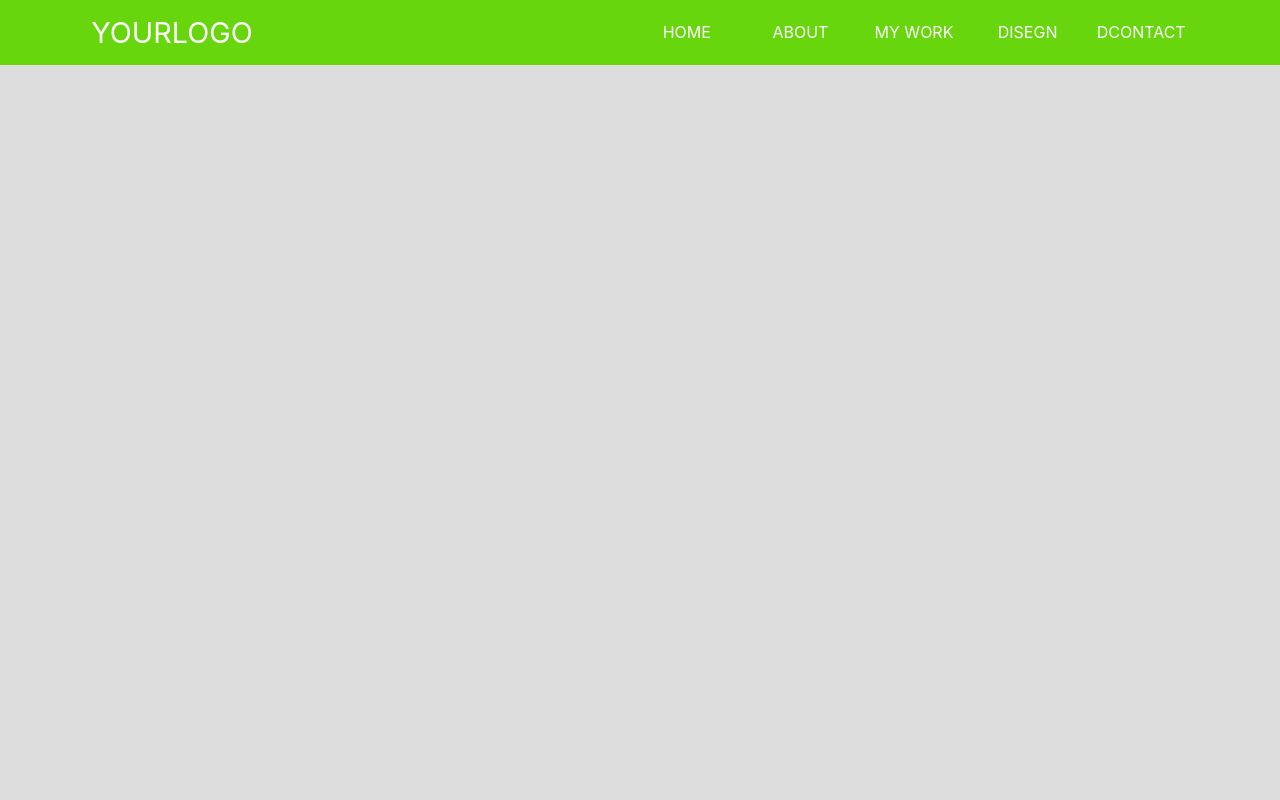
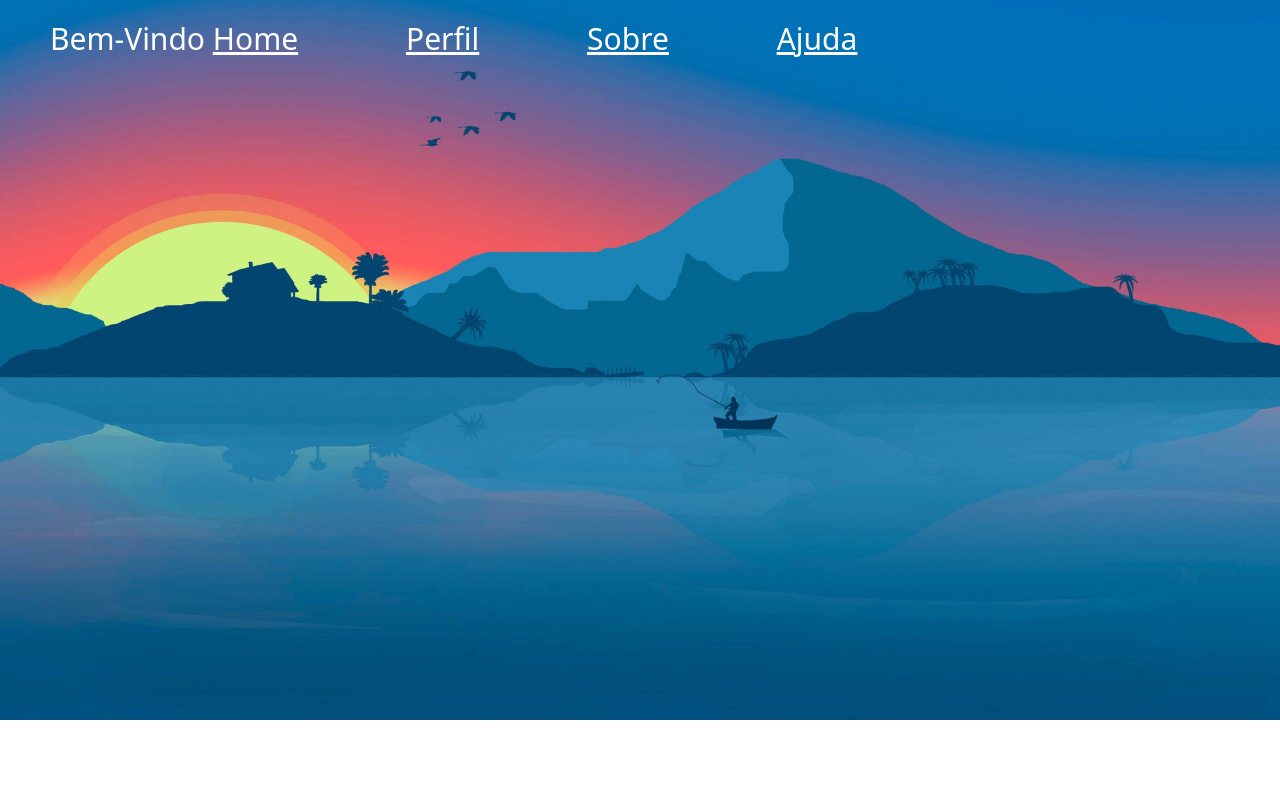
Before and after one commit to FerHe05/Html-Css-JavaScript, a PHP site: page / in a window 1280 px wide. Run offline with PHP 8.4, Linux system fonts and the light colour scheme.

Commit message:
Add files via upload

```diff
--- a/web1/index.html
+++ b/web1/index.html
@@ -9,26 +9,12 @@
 </head>
 <body>
     <nav class="nav">
-        <div class="container">
-            <div class="logo">
-                <a href="#">YourLogo</a>
-            </div>
-            <div class="main_list" id="mainListDiv">
-                <ul>
-                    <li><a href="#">Home</a></li>
-                    <li><a href="#">About</a></li>
-                    <li><a href="#">my work</a></li>
-                    <li><a href="#">disegn</a></li>
-                    <li><a href="#">dcontact</a></li>
-                </ul>
-            </div>
-            <div class="media_button">
-                <button class="main_media_button" id="mediaButton">
-                    <span></span>
-                    <span></span>
-                    <span></span>
-                </button>
-            </div>
+        <div class="texto-nav">
+            Bem-Vindo
+            <a href="">Home</a>
+            <a href="">Perfil</a>
+            <a href="">Sobre</a>
+            <a href="">Ajuda</a>
         </div>
     </nav>
 
--- a/web1/style.css
+++ b/web1/style.css
@@ -6,221 +6,15 @@ body{
     background-repeat: no-repeat;
 }
 
-*{
-    margin: 0;
-    padding: 0;
-    box-sizing: border-box;
-    transition: all 0.4s;
-    font-family: -apple-system,
-    BlinkMacSystemFont,
-    "Segoe UI",
-    Roboto,
-    Helvetica,
-    Arial,
-    sans-serif,
-    "Apple Color Emoji",
-    "Segoe UI Emoji",
-    "Segoe UI Symbol";
+.nav{
+    color: white;
+    font-size: 30px;
+    margin-top: 16px;
+    margin-left: 50px;
 }
-
-.container{
-    margin-left: 5%;
-    margin-right: 5%;
+.texto-nav a{
+    color: white;
+    font-weight: bold 30px;
+    margin-right: 100px;
+    position: relative;
 }
-
-/* Navbar section */
-
-.nav{
-    width: 100%;
-    height: 65px;
-    position: fixed;
-    line-height: 65px;
-    text-align: center;
-    background-color: rgb(103, 214, 12);
-}
-
-.nav div.logo{
-    width: 180px;
-    height: 10px;
-    position: absolute;
-}
-
-.nav div.logo a{
-    text-decoration: none;
-    color: #fff;
-    font-size: 1.8em;
-    text-transform: uppercase;
-}
-
-.nav div.logo a:hover {
-    color: #c0c0c0;
-}
-
-.nav div.main_list{
-    width: 600px;
-    height: 65px;
-    float: right;
-}
-
-.nav div.main_list ul{
-    width:100%;
-    height: 65px;
-    display: flex;
-    list-style: none;
-}
-
-.nav div.main_list ul li{
-    width: 120px;
-    height: 65px;
-}
-
-.nav div.main_list ul li a{
-    text-decoration: none;
-    color: #fff;
-    line-height: 65px;
-    text-transform: uppercase;
-}
-
-.nav div.main_list ul li a:hover{
-    color: #c0c0c0;
-}
-
-.nav div.media_button {
-    width: 40px;
-    height: 40px;
-    background-color: transparent;
-    position: absolute;
-    right: 15px;
-    top: 12px;
-    display: none;
-}
-
-.nav div.media_button button.main_media_button {
-    width: 100%;
-    height: 100%;
-    background-color: transparent;;
-    outline: 0;
-    border: none;
-    cursor: pointer;
-}
-
-.nav div.media_button button.main_media_button span{
-    width: 98%;
-    height: 1px;
-    display: block;
-    background-color: #fff;
-    margin-top: 9px;
-    margin-bottom: 10px;
-}
-
-.nav div.media_button button.main_media_button:hover span:nth-of-type(1){
-    transform: rotateY(180deg);
-    transition: all 0.5s;
-    background-color: #c0c0c0;
-}
-
-.nav div.media_button button.main_media_button:hover span:nth-of-type(2){
-    transform: rotateY(180deg);
-    transition: all 0.4s;
-    background-color: #c0c0c0;
-}
-
-.nav div.media_button button.main_media_button:hover span:nth-of-type(3){
-    transform: rotateY(180deg);
-    transition: all 0.3s;
-    background-color: #c0c0c0;
-}
-
-.nav div.media_button button.active span:nth-of-type(1) {
-    transform: rotate3d(0, 0, 1, 45deg);
-    position: absolute;
-    margin: 0;
-}
-
-.nav div.media_button button.active span:nth-of-type(2) {
-    display: none;
-}
-
-.nav div.media_button button.active span:nth-of-type(3) {
-    transform: rotate3d(0, 0, 1, -45deg);
-    position: absolute;
-    margin: 0;
-}
-
-.nav div.media_button button.active:hover span:nth-of-type(1) {
-    transform: rotate3d(0, 0, 1, 20deg);
-}
-
-.nav div.media_button button.active:hover span:nth-of-type(3) {
-    transform: rotate3d(0, 0, 1, -20deg);
-}
-
-/* Home section */
-
-.home{
-    width: 100%;
-    height: 100vh;
-    background-color: #ddd;
-}
-
-/* Medai qurey section */
-
-@media screen and (min-width: 768px) and (max-width: 1024px) {
-
-    .container{
-        margin: 0;
-    }
-
-}
-
-
-
-
-@media screen and (max-width:768px) {
-
-    .container{
-        margin: 0;
-    }
-
-    .nav div.logo{
-        margin-left: 15px;
-    }
-
-    .nav div.main_list{
-        width: 100%;
-        margin-top: 65px;
-        height: 0px;
-        overflow: hidden;
-    }
-
-    .nav div.show_list{
-        height: 200px;
-    }
-
-    .nav div.main_list ul{
-        flex-direction: column;
-        width: 100%;
-        height: 200px;
-        top: 80px;
-        right: 0;
-        left: 0;
-    }
-
-    .nav div.main_list ul li{
-        width: 100%;
-        height: 40px;
-        background-color:rgba(0,0,255,0.8);
-    }
-
-    .nav div.main_list ul li a{
-      text-align: center;
-        line-height: 40px;
-        width: 100%;
-        height: 40px;
-        display: table;
-    }
-
-    .nav div.media_button{
-        display: block;
-    }
-}
```
Also changed, not shown: web1/jamal.jpg (added).
